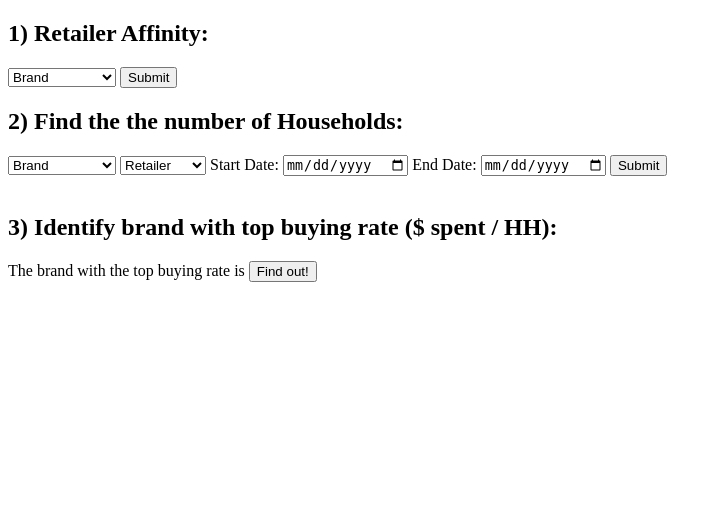
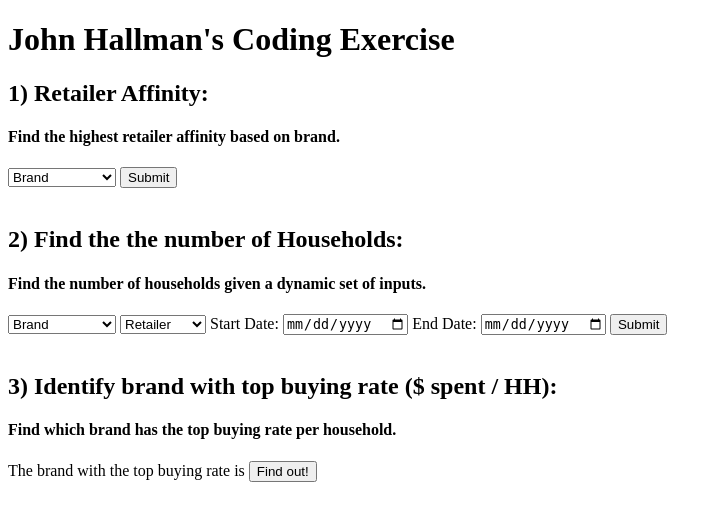
Before and after one commit to jhallman5/infoscout, a Flask app: page / in a window 1280 px wide. Shown: the top 521 px of the page, without its empty margins (0-722 px from the left). Run offline with Flask 2, Linux system fonts and the light colour scheme.

Commit message:
done with coding, requires documentation

```diff
--- a/infoscout/server.py
+++ b/infoscout/server.py
@@ -1,6 +1,5 @@
 from flask import Flask, request, render_template
 from model import generate_retailer_data, generate_percent_sales_table, retailer_affinity, count_hhs, top_buying_brand
-import pandas as pd
 import matplotlib
 
 matplotlib.use('TkAgg')
@@ -13,14 +12,17 @@
 
 @app.route("/affinity", methods = [ 'POST' ])
 def percent_sales_table():
+    """Returns the template.html with the retailer affinity."""
     data = generate_retailer_data()
     df = generate_percent_sales_table(data)
-    RA = None
+    affinity = None
     if len(request.form.get('brand')):
-        RA = retailer_affinity(request.form.get('brand'))
-    return render_template('template.html',table=df.to_html(), affinity=RA)
+        affinity = retailer_affinity(request.form.get('brand'))
+    return render_template('template.html',table=df.to_html(), affinity=affinity, retailer_data=data)
+
 @app.route("/HHcount", methods = [ 'POST' ])
 def HHcount():
+    """Returns the template.html with the specified household count."""
     brand = None
     retailer = None
     start_date = None
@@ -38,6 +40,7 @@
 
 @app.route("/TopBuying")
 def top_brand():
+    """Returns the template.html with the top buying brand."""
     top_brand =  top_buying_brand()
     return render_template('template.html', top_brand = top_brand)
 
--- a/infoscout/templates/template.html
+++ b/infoscout/templates/template.html
@@ -2,12 +2,14 @@
 <html>
   <head>
     <meta charset="utf-8">
-    <title></title>
+    <title>John Hallman's Submission</title>
   </head>
   <body>
+    <h1>John Hallman's Coding Exercise</h1>
     <h2>1) Retailer Affinity:</h2>
-    <form action="/affinity" method="Post">
-      <select name=brand>
+    <h4>Find the highest retailer affinity based on brand.</h4>
+    <form action="/affinity" method="POST">
+      <select name="brand">
         <option value=''>Brand</option>
         <option value="Monster">Monster</option>
         <option value="Red Bull">Red Bull</option>
@@ -20,19 +22,21 @@
       <h2>Percent Sales</h2>
       {{ table|safe }}
     {% endif %}
+    <br />
     {% if affinity %}
-        The retailer with the highest affinity is {{affinity}}
+        The retailer with the highest affinity is {{affinity}}.
     {% endif %}
     <h2>2) Find the the number of Households:</h2>
-    <form action="/HHcount" method="Post">
-      <select name=brand>
+    <h4>Find the number of households given a dynamic set of inputs.</h4>
+    <form action="/HHcount" method="POST">
+      <select name="brand">
         <option value=''>Brand</option>
         <option value="Monster">Monster</option>
         <option value="Red Bull">Red Bull</option>
         <option value="5 Hour Energy">5 Hour Energy</option>
         <option value="Rockstar">Rockstar</option>
       </select>
-      <select name=retailer>
+      <select name="retailer">
         <option value=''>Retailer</option>
         <option value="CVS">CVS</option>
         <option value="Walmart">Walmart</option>
@@ -50,6 +54,7 @@
     <br />
       {% if results %} The number of households for your search is: {{ results }} {% endif %}
     <h2>3) Identify brand with top buying rate ($ spent / HH):</h2>
+    <h4>Find which brand has the top buying rate per household.</h4>
     The brand with the top buying rate is
       {% if top_brand %}
         {{ top_brand }}!
```
Also changed, not shown: infoscout/model.py (+19 -21 lines).
